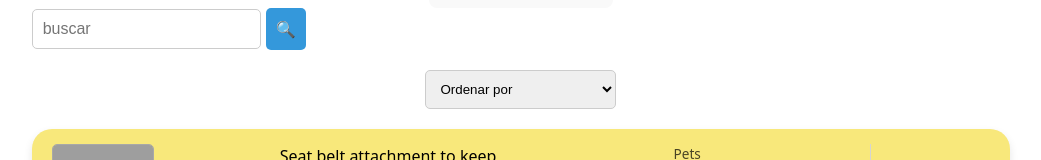
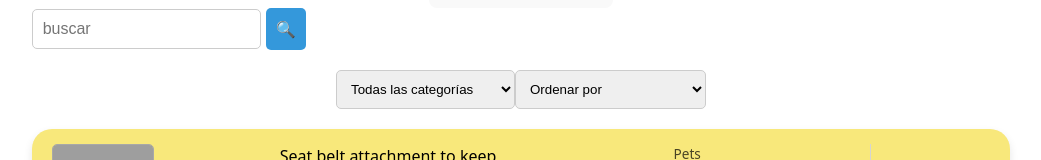
Before and after one commit to brunofernandez87/Eccomerce-Frontend, a React (Vite) app: page / in a window 1280 px wide. Shown: the part 276-436 px from the top of the page, without its empty margins (119-1160 px from the left). Built offline with nearby package versions, Linux system fonts and the light colour scheme; grey boxes are pictures that could not be loaded.

Commit message:
filtrar por categoria

```diff
--- a/src/components/cardProducts.tsx
+++ b/src/components/cardProducts.tsx
@@ -2,10 +2,12 @@ import { Link } from "react-router-dom";
 import productMock from "../mock/productMock.json";
 import { useState } from "react";
 import "../styles/cardsproducts.css";
+import FilterCategory from "./filterCategory";
 
 export default function CardProducts({ user }) {
   const [page, setpage] = useState(1);
   const productFilt = productMock.filter((p) => p.stock > 0);
+  /*volver product filt como use state en el home? o cambiarlo como constant en el home? */
   const [productfilter, setproductfilter] = useState(productFilt);
   const maxProduct = 5;
   const limite = page * maxProduct;
@@ -16,6 +18,19 @@ export default function CardProducts({ user }) {
   }
   function handleClickPrevious() {
     setpage(page - 1);
+  }
+  function categoryFilter(event) {
+    const value = event.target.value;
+    if (value == "") {
+      setproductfilter(productFilt);
+      setpage(1);
+      return;
+    }
+    const result = productFilt.filter((p) => {
+      return p.category === value;
+    });
+    setpage(1);
+    setproductfilter(result);
   }
   function searchProduct(event) {
     event.preventDefault();
@@ -60,6 +75,7 @@ export default function CardProducts({ user }) {
         <input type="search" name="search" id="search" placeholder="buscar" />
         <button id="botton-search">🔍</button>
       </form>
+      <FilterCategory products={productFilt} categoryFilter={categoryFilter} />
       <select onChange={handleClicknew}>
         /* pasar a home */
         <option value={""}> Ordenar por</option>
@@ -95,7 +111,8 @@ export default function CardProducts({ user }) {
           {user != null && (
             <>
               {user.id_rol == 3 && (
-                /* al ser admin podes eliminar */ <button className="Delete-Button"
+                /* al ser admin podes eliminar */ <button
+                  className="Delete-Button"
                   onClick={() => {
                     setproductfilter(
                       productfilter.filter(
@@ -113,10 +130,14 @@ export default function CardProducts({ user }) {
       ))}
       <div>
         {page > 1 && (
-          <button className="Next-Page" onClick={handleClickPrevious}>Pagina anterior</button>
+          <button className="Next-Page" onClick={handleClickPrevious}>
+            Pagina anterior
+          </button>
         )}
         {limite < productfilter.length && (
-          <button className="Previous-Page" onClick={handleClickNext}>Pagina siguiente</button>
+          <button className="Previous-Page" onClick={handleClickNext}>
+            Pagina siguiente
+          </button>
         )}
       </div>
     </>
--- /dev/null
+++ b/src/components/filterCategory.tsx
@@ -0,0 +1,18 @@
+export default function FilterCategory({ products, categoryFilter }) {
+  let totally = [];
+  products.forEach((p) => {
+    if (!totally.includes(p.category)) {
+      totally.push(p.category);
+    }
+  });
+  return (
+    <select onChange={categoryFilter}>
+      <option value="">Todas las categorías</option>
+      {totally.map((c) => (
+        <option key={c} value={c}>
+          {c}
+        </option>
+      ))}
+    </select>
+  );
+}
```
